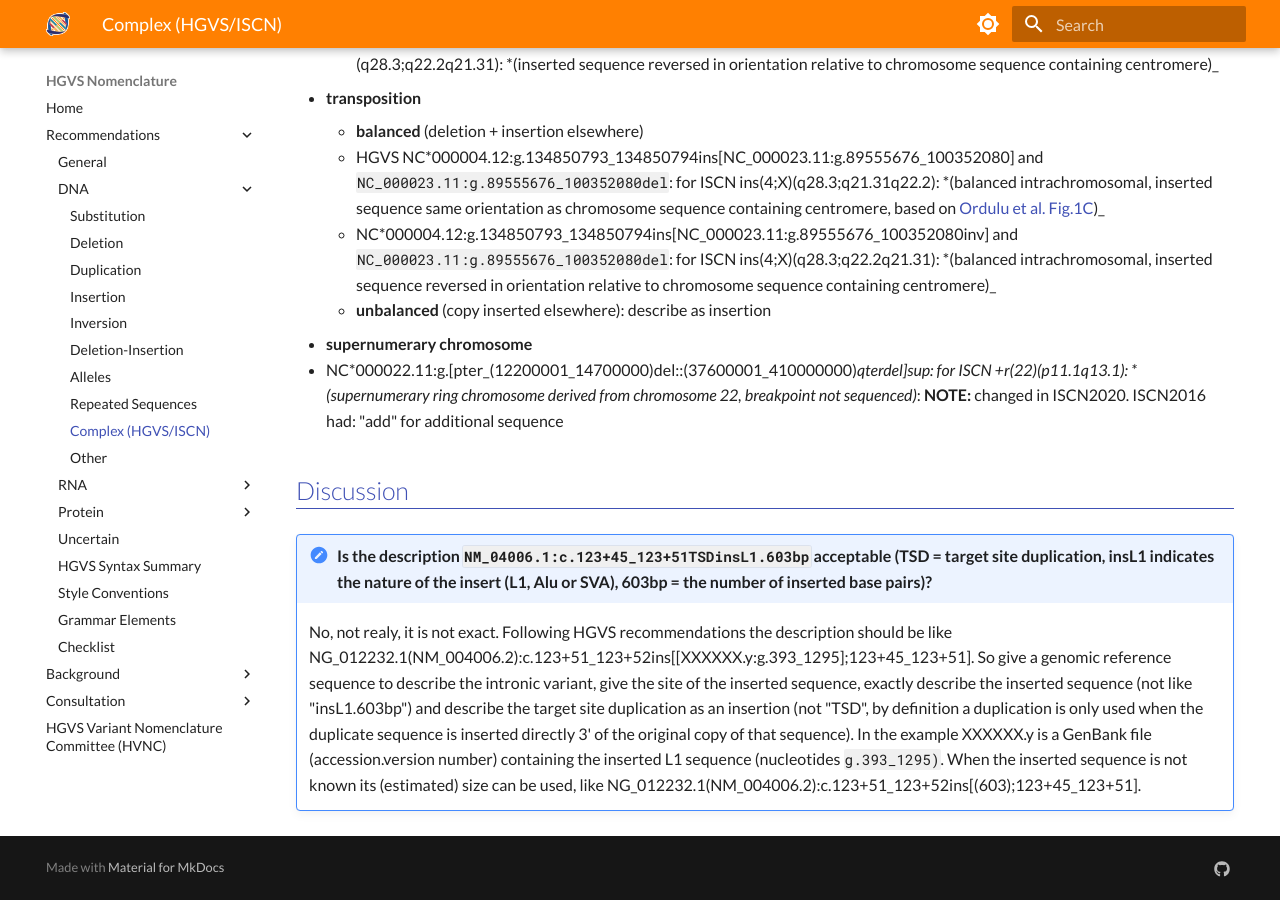
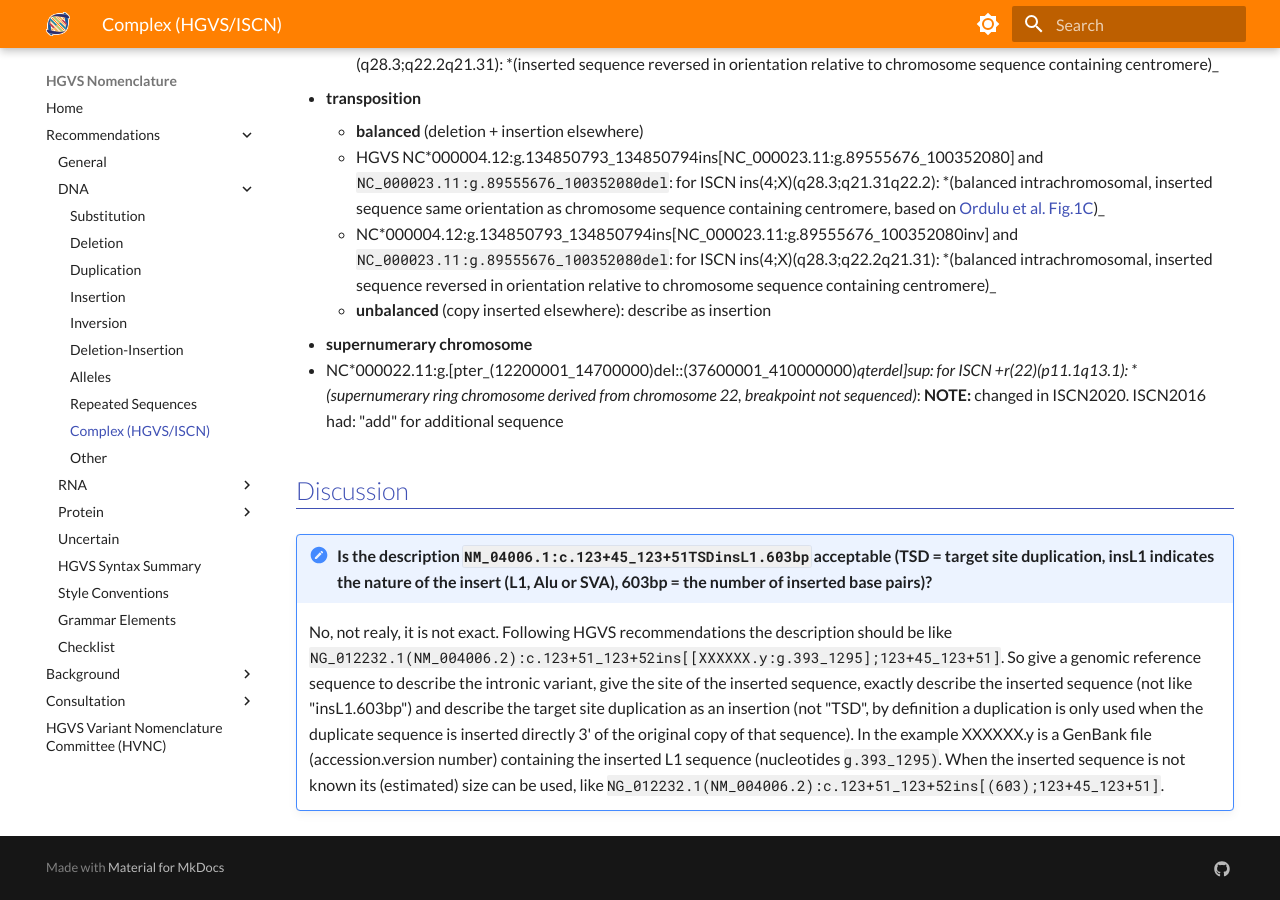
Before and after one commit to HGVSnomenclature/hgvs-nomenclature, an MkDocs documentation site: the page built from docs/recommendations/DNA/complex.md, in a window 1280 px wide and 900 px high, scrolled down 2912 px. Built offline with MkDocs 1.6.1 and Material for MkDocs 9.7.7, drawn with Linux system fonts in a browser that asks for light colours.

Commit message:
backtick more expressions manually :-(

```diff
--- a/docs/recommendations/DNA/complex.md
+++ b/docs/recommendations/DNA/complex.md
@@ -72,4 +72,4 @@ The named ISCN extension has been introduced in 2016 and was modified last in Ma
 
 !!! note "Is the description `NM_04006.1:c.123+45_123+51TSDinsL1.603bp` acceptable (TSD = target site duplication, insL1 indicates the nature of the insert (L1, Alu or SVA), 603bp = the number of inserted base pairs)?"
 
-    No, not realy, it is not exact. Following HGVS recommendations the description should be like NG_012232.1(NM_004006.2):c.123+51_123+52ins[[XXXXXX.y:g.393_1295];123+45_123+51]. So give a genomic reference sequence to describe the intronic variant, give the site of the inserted sequence, exactly describe the inserted sequence (not like "insL1.603bp") and describe the target site duplication as an insertion (not "TSD", by definition a duplication is only used when the duplicate sequence is inserted directly 3' of the original copy of that sequence). In the example XXXXXX.y is a GenBank file (accession.version number) containing the inserted L1 sequence (nucleotides `g.393_1295)`. When the inserted sequence is not known its (estimated) size can be used, like NG_012232.1(NM_004006.2):c.123+51_123+52ins[(603);123+45_123+51].
+    No, not realy, it is not exact. Following HGVS recommendations the description should be like `NG_012232.1(NM_004006.2):c.123+51_123+52ins[[XXXXXX.y:g.393_1295];123+45_123+51]`. So give a genomic reference sequence to describe the intronic variant, give the site of the inserted sequence, exactly describe the inserted sequence (not like "insL1.603bp") and describe the target site duplication as an insertion (not "TSD", by definition a duplication is only used when the duplicate sequence is inserted directly 3' of the original copy of that sequence). In the example XXXXXX.y is a GenBank file (accession.version number) containing the inserted L1 sequence (nucleotides `g.393_1295)`. When the inserted sequence is not known its (estimated) size can be used, like `NG_012232.1(NM_004006.2):c.123+51_123+52ins[(603);123+45_123+51]`.
```
